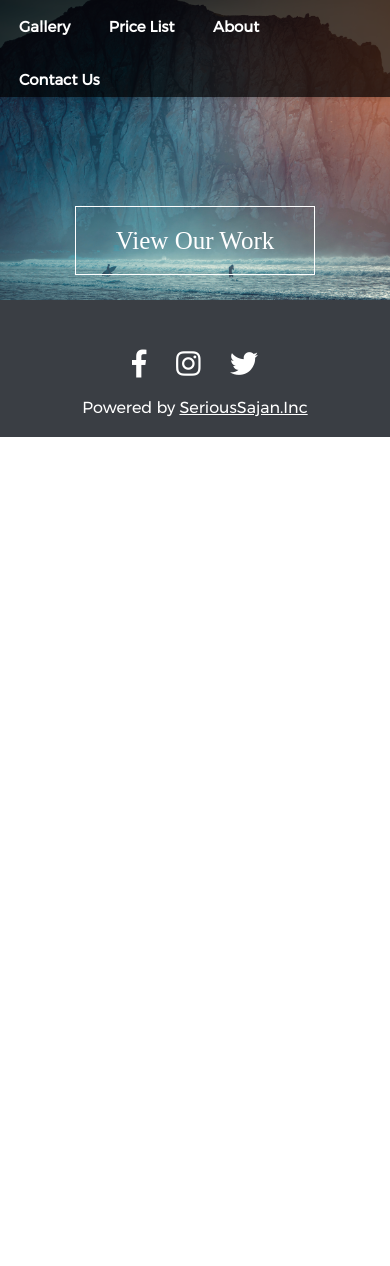
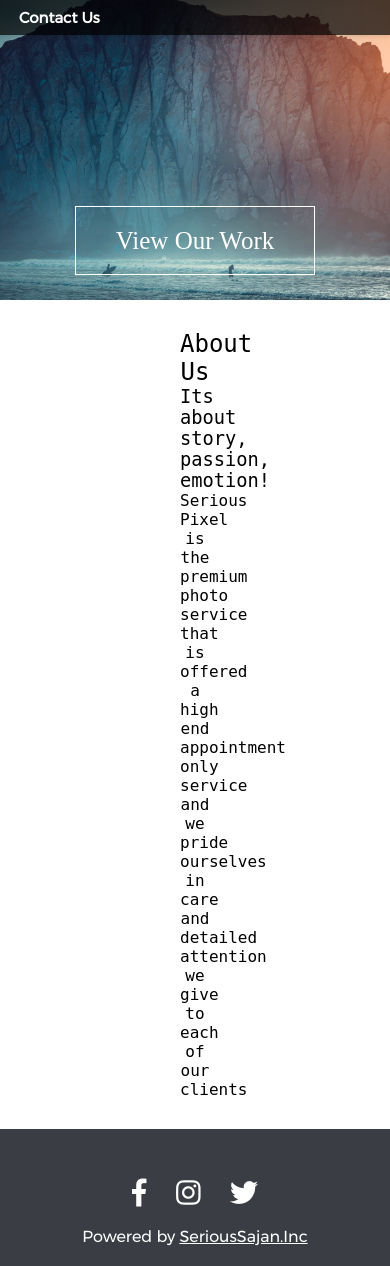
Before and after one commit to aldhipradana/SeriousPixel, a PHP site: page /index.php?page=about in a window 390 px wide. Before the commit the page ends 437 px from the top, so only its background shows below. Run offline with PHP 8.4, Linux system fonts and the light colour scheme; some libraries are stand-ins or nearby versions; some web fonts are replaced.

Commit message:
initiate about page

```diff
--- a/assets/css/home.css
+++ b/assets/css/home.css
@@ -63,6 +63,16 @@ footer.footer {
 }
 /* HOME SECTION STYLING ENDS HERE */
 
+/* ABOUT PAGE STYLING */
+section.AboutSection {
+    background:#fff;
+    color:#000;
+    text-align: center;
+}
+section.AboutSection .row .column {
+    padding: 30px 180px;
+}
+
 @media screen and (min-width:980px) {
     section.IntroSection-2 {
         box-shadow: inset 0 0 20px 0 #000;
@@ -89,4 +99,18 @@ footer.footer {
     nav.top.fixed ul {
         margin-top:5px;
     }
+    nav.top.fixed .logo {
+        display:none;
+    }
+    section.IntroSection-2 p {
+        font-size: 25px;
+    }
+    section.IntroSection-3 .row .column{
+        padding: 25px 0px;
+    }
+    section.IntroSection-3 .row .column img{
+        max-height: unset;
+        width: 100%;
+        padding-bottom: 5px;
+    }
 }
--- a/assets/template/page/about.php
+++ b/assets/template/page/about.php
@@ -0,0 +1,26 @@
+<section class="AboutSection">
+    <div class="row">
+        <div class="column">
+            <h2>About Us</h2>
+            <h3>Its about story, passion, emotion!</h3>
+            <p>Serious Pixel is the premium photo service that is offered a high end
+                appointment only service and we pride ourselves in care and detailed attention
+                we give to each of our clients
+            </p>
+        </div>
+    </div>
+</section>
+
+<section class="AboutSection-2">
+    <div class="row">
+        <div class="column">
+
+        </div>
+    </div>
+</section>
+
+<section class="AboutSection-3">
+    <div class="row">
+        <div class="column">
+            </div>
+        </section>
```
